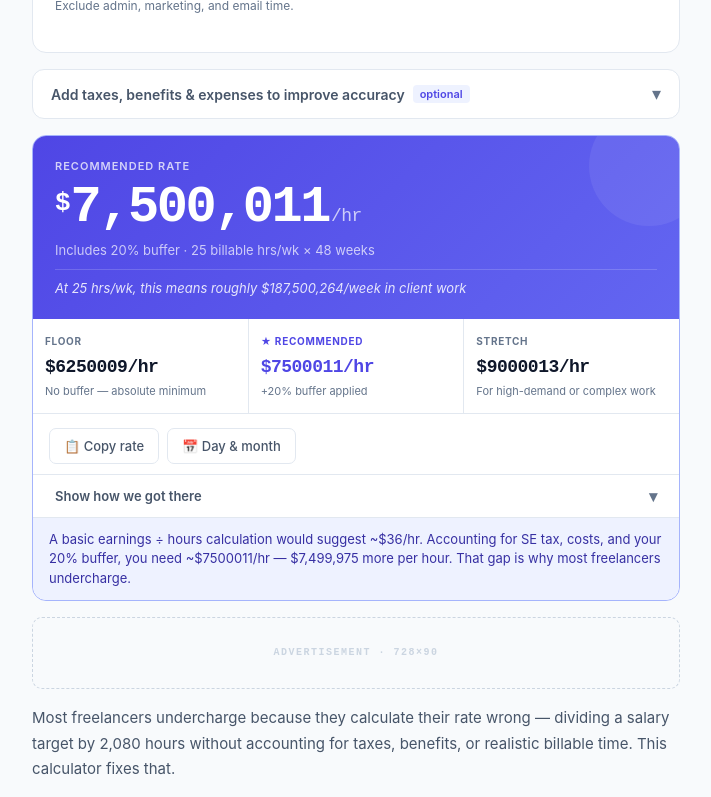
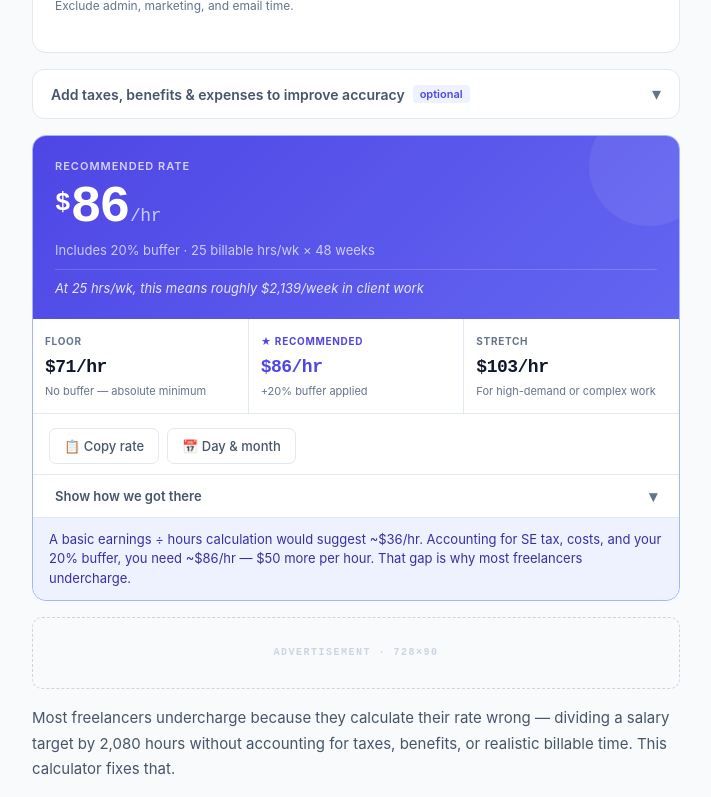
Before and after one commit to jth-1121/solonumbers, a Next.js app: page /freelance-hourly-rate in a window 1280 px wide. Shown: the part 586-1383 px from the top of the page, without its empty margins (284-995 px from the left). Built offline with nearby package versions, Linux system fonts and the light colour scheme.

Commit message:
million horly rate fix

```diff
--- a/app/freelance-hourly-rate/FreelanceCalculator.js
+++ b/app/freelance-hourly-rate/FreelanceCalculator.js
@@ -33,26 +33,40 @@ export default function FreelanceCalculator() {
   const [activePreset,   setActivePreset]   = useState(null);
 
   // ── Derived calculations ──────────────────────────────────────────────────
-  const expNum       = parseFloat(expenses) || 0;
-  const healthNum    = parseFloat(health)   || 0;
+  const toNumber = (value) => {
+    if (typeof value === 'number') return Number.isFinite(value) ? value : 0;
+    const cleaned = String(value ?? '').replace(/,/g, '').trim();
+    const parsed = parseFloat(cleaned);
+    return Number.isFinite(parsed) ? parsed : 0;
+  };
+
+  const incomeNum    = toNumber(income);
+  const expNum       = toNumber(expenses);
+  const healthNum    = toNumber(health);
+  const billableNum  = toNumber(billable);
+  const weeksNum     = toNumber(weeks);
+  const retirementNum = toNumber(retirement);
+  const taxRateNum   = toNumber(taxRate);
+  const bufferNum    = toNumber(buffer);
+
   const healthAnnual = healthNum * 12;
-  const retireAnnual = income * (retirement / 100);
-  const seTax        = income * (taxRate / 100);
-  const totalNeeded  = income + seTax + expNum + healthAnnual + retireAnnual;
-  const hoursPerYear = billable * weeks;
+  const retireAnnual = incomeNum * (retirementNum / 100);
+  const seTax        = incomeNum * (taxRateNum / 100);
+  const totalNeeded  = incomeNum + seTax + expNum + healthAnnual + retireAnnual;
+  const hoursPerYear = billableNum * weeksNum;
   const baseRate     = hoursPerYear > 0 ? totalNeeded / hoursPerYear : 0;
-  const recRate      = baseRate * (1 + buffer / 100);
+  const recRate      = baseRate * (1 + bufferNum / 100);
   const stretchRate  = recRate * 1.20;
-  const weeklyRev    = Math.round(recRate * billable);
-  const naiveRate    = income > 0 ? Math.round(income / 2080) : 0;
+  const weeklyRev    = Math.round(recRate * billableNum);
+  const naiveRate    = incomeNum > 0 ? Math.round(incomeNum / 2080) : 0;
   const gap          = Math.round(recRate) - naiveRate;
 
   // ── Formatters ────────────────────────────────────────────────────────────
   const fmt   = (n) => '$' + Math.round(n).toLocaleString('en-US');
-  const fmtHr = (n) => '$' + Math.round(n) + '/hr';
+  const fmtHr = (n) => '$' + Math.round(n).toLocaleString('en-US') + '/hr';
 
   // ── Badge ─────────────────────────────────────────────────────────────────
-  const advCustomized = expNum > 0 || healthNum > 0 || retirement > 0 || buffer !== 20 || taxRate !== 14.1;
+  const advCustomized = expNum > 0 || healthNum > 0 || retirementNum > 0 || bufferNum !== 20 || taxRateNum !== 14.1;
 
   // ── Insight ───────────────────────────────────────────────────────────────
   let insightClass = 'insight info';
@@ -62,10 +76,10 @@ export default function FreelanceCalculator() {
     insightText  = `${billable} billable hours/week is ambitious. Most full-time freelancers achieve 20–25 once admin, marketing, and project gaps are accounted for. Try 25 hours for a more realistic estimate.`;
   } else if (gap > 15) {
     insightClass = 'insight info';
-    insightText  = `A basic earnings ÷ hours calculation would suggest ~${fmt(naiveRate)}/hr. Accounting for SE tax, costs, and your ${Math.round(buffer)}% buffer, you need ~${fmtHr(recRate)} — ${fmt(gap)} more per hour. That gap is why most freelancers undercharge.`;
+    insightText  = `A basic earnings ÷ hours calculation would suggest ~${fmt(naiveRate)}/hr. Accounting for SE tax, costs, and your ${Math.round(bufferNum)}% buffer, you need ~${fmtHr(recRate)} — ${fmt(gap)} more per hour. That gap is why most freelancers undercharge.`;
   } else {
     insightClass = 'insight good';
-    insightText  = `Your recommended rate of ${fmtHr(recRate)} covers your income goal, SE tax, costs, and a ${Math.round(buffer)}% buffer for sustainable freelance work.`;
+    insightText  = `Your recommended rate of ${fmtHr(recRate)} covers your income goal, SE tax, costs, and a ${Math.round(bufferNum)}% buffer for sustainable freelance work.`;
   }
 
   // ── Stepper helper ────────────────────────────────────────────────────────
@@ -78,7 +92,7 @@ export default function FreelanceCalculator() {
   // ── Apply preset ──────────────────────────────────────────────────────────
   function applyPreset(key) {
     const p = PRESETS[key];
-    setIncome(p.income);
+    setIncome(String(p.income));
     setBillable(p.billable);
     setWeeks(p.weeks);
     setExpenses(p.expenses);
@@ -294,7 +308,7 @@ export default function FreelanceCalculator() {
               <span className="per-hr">/hr</span>
             </div>
             <div className="result-caption">
-              Includes {Math.round(buffer)}% buffer · {billable} billable hrs/wk × {weeks} weeks
+              Includes {Math.round(bufferNum)}% buffer · {billable} billable hrs/wk × {weeks} weeks
             </div>
             {income > 0 && (
               <div className="sanity-anchor">
@@ -313,7 +327,7 @@ export default function FreelanceCalculator() {
             <div className="tier-cell recommended">
               <div className="tier-label">★ Recommended</div>
               <div className="tier-rate">{fmtHr(recRate)}</div>
-              <div className="tier-desc">+{Math.round(buffer)}% buffer applied</div>
+              <div className="tier-desc">+{Math.round(bufferNum)}% buffer applied</div>
             </div>
             <div className="tier-cell">
               <div className="tier-label">Stretch</div>
```
